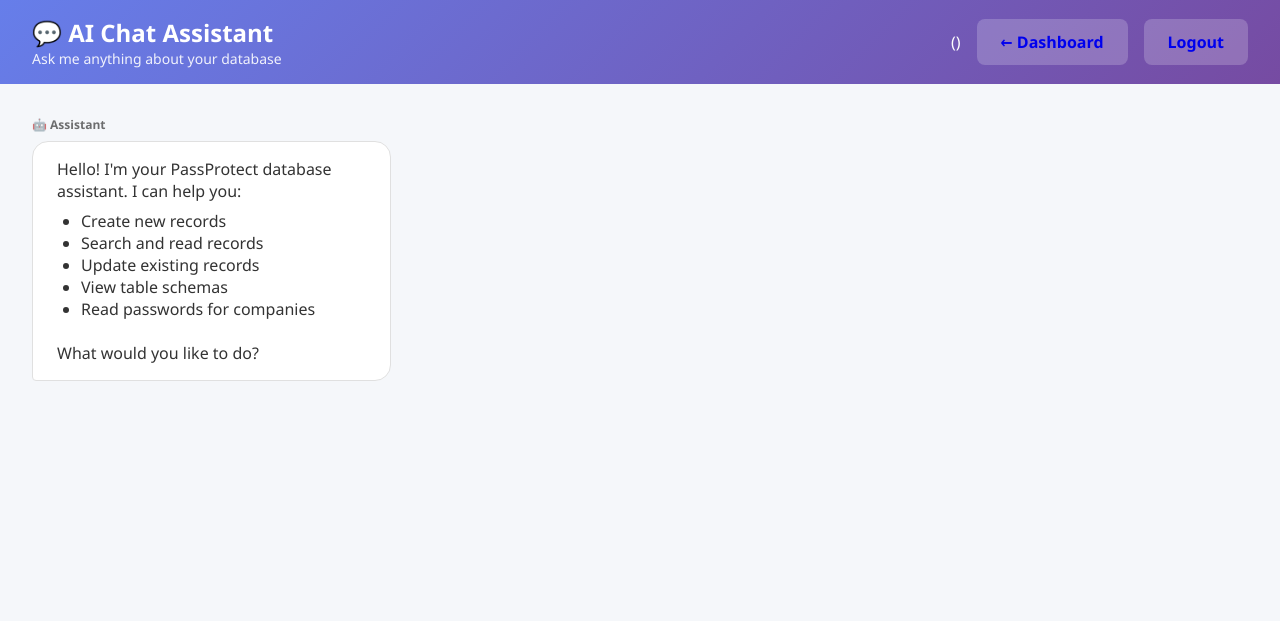
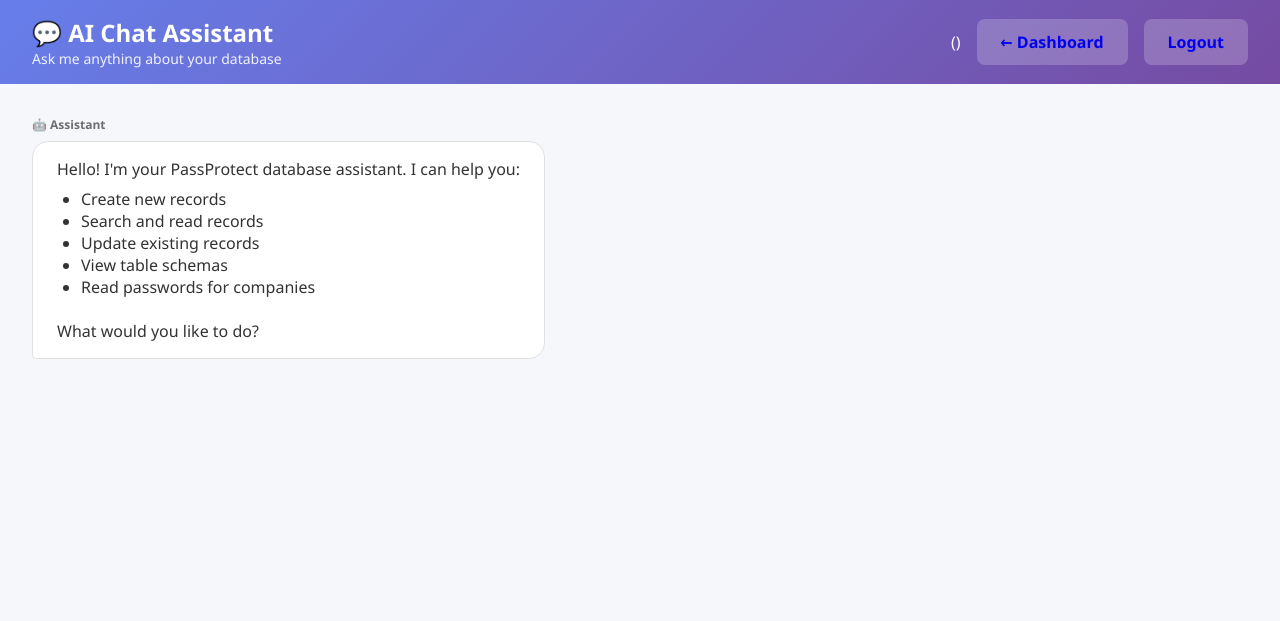
Before and after one commit to qheider/PassProtect, a Flask app: template templates/chat.html in a window 1280 px wide. Shown: the top 621 px of the page. Run offline with Flask 3, Linux system fonts and the light colour scheme; the template is opened without the code that fills it, so the values that code supplies are empty.

Commit message:
Update chat.html
message content's max width update

```diff
--- a/templates/chat.html
+++ b/templates/chat.html
@@ -48,7 +48,7 @@
     }
 
     .message-content {
-        max-width: 70%;
+        max-width: 100%;
         padding: 1rem 1.5rem;
         border-radius: 1rem;
         word-wrap: break-word;
```
